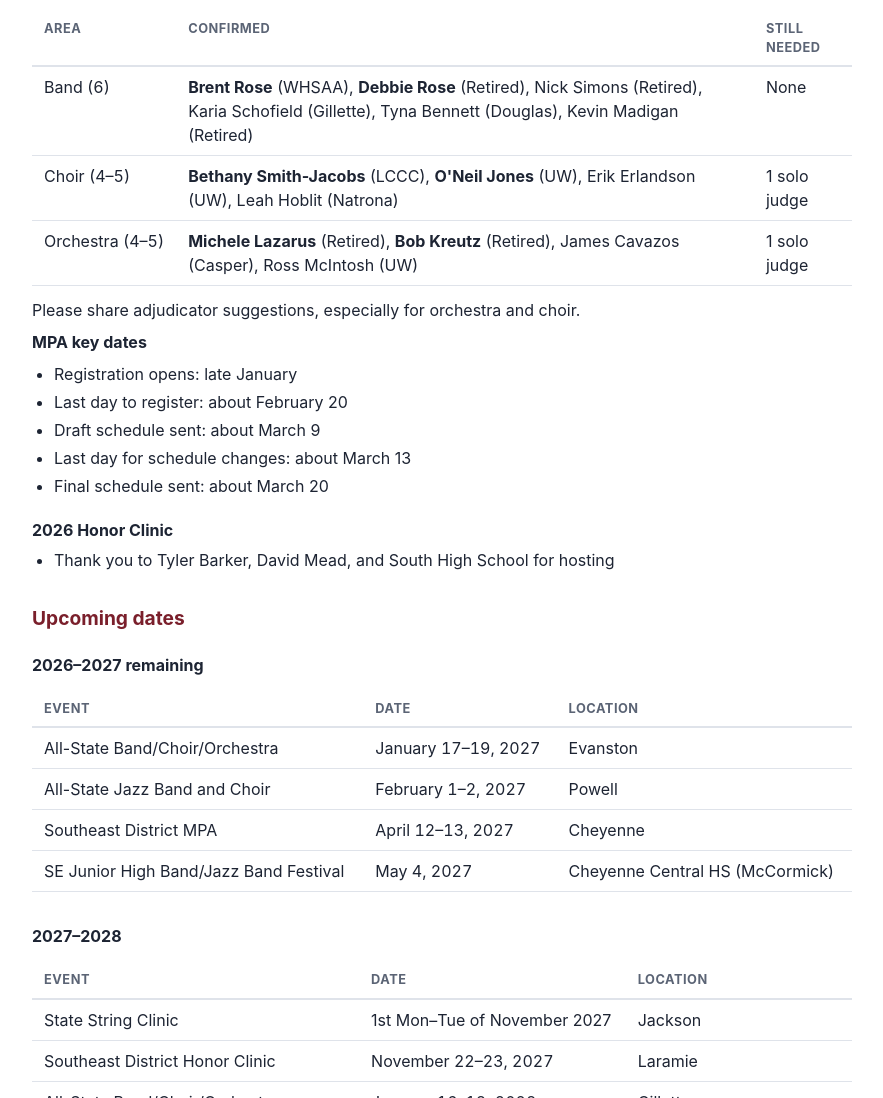
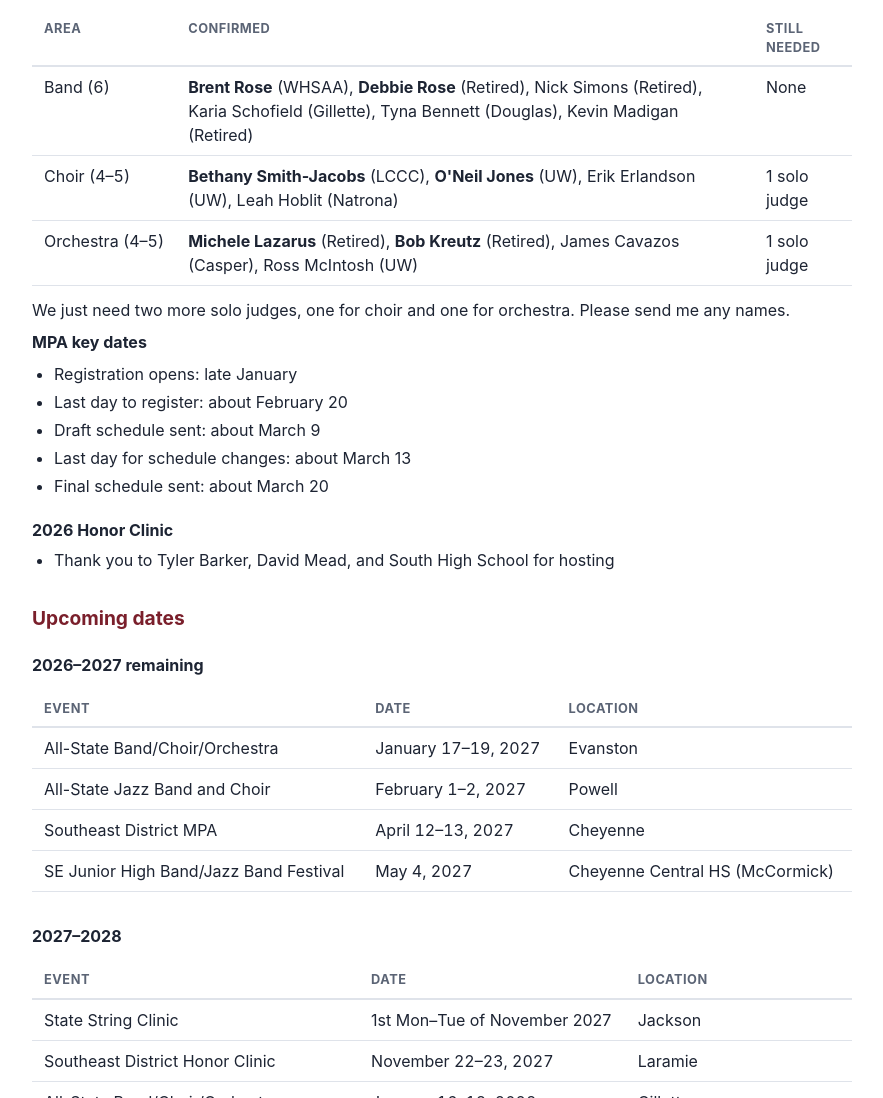
Before and after one commit to btschu/district-clinic-meeting-agenda, a plain HTML site: page index.html in a window 1280 px wide. Shown: the part 809-1907 px from the top of the page, without its empty margins (198-1081 px from the left). Drawn offline with Linux system fonts and the light colour scheme.

Commit message:
Agenda: ask for two more solo judges
Co-Authored-By: Claude Opus 5.5 <noreply@anthropic.com>

```diff
--- a/index.html
+++ b/index.html
@@ -183,7 +183,7 @@
   </tbody>
 </table>
 </div>
-<p>Please share adjudicator suggestions, especially for orchestra and choir.</p>
+<p>We just need two more solo judges, one for choir and one for orchestra. Please send me any names.</p>
 
 <p><strong>MPA key dates</strong></p>
 <ul>
```
